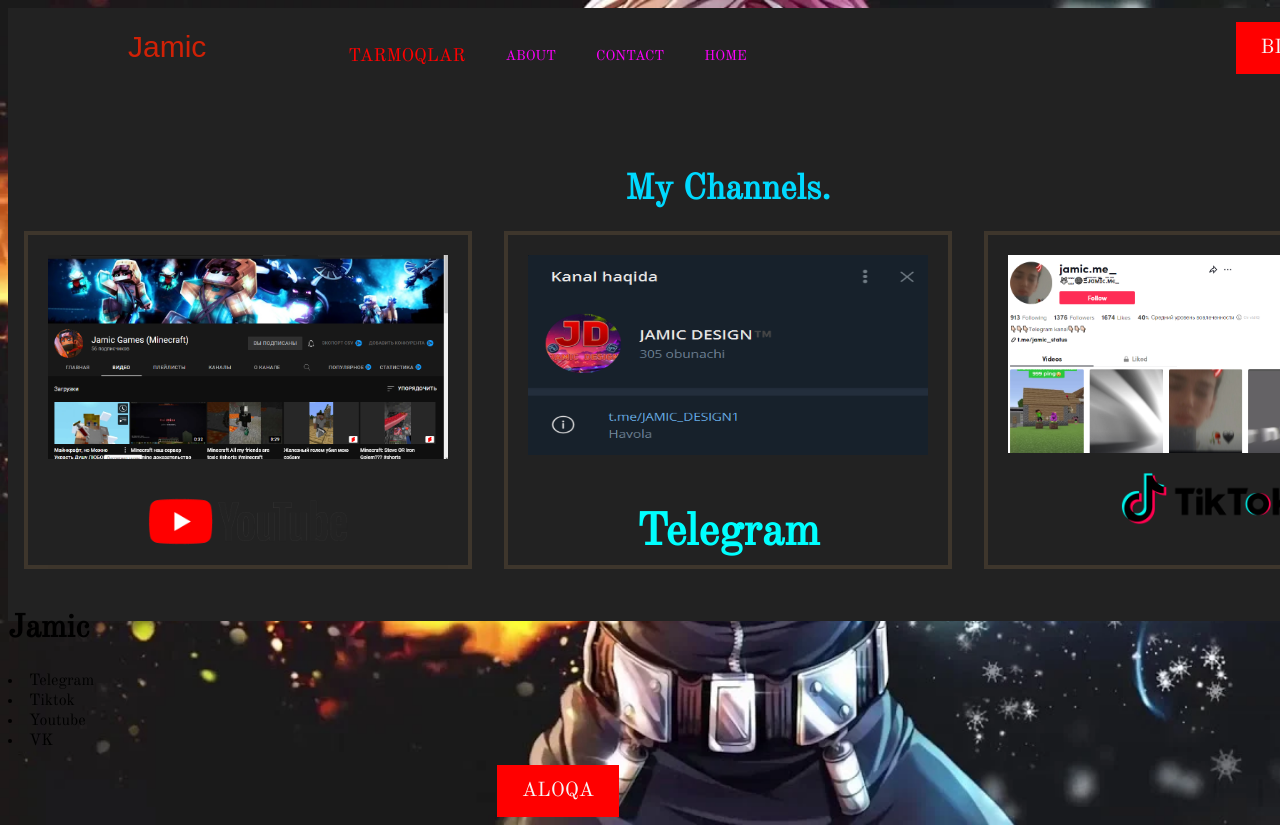
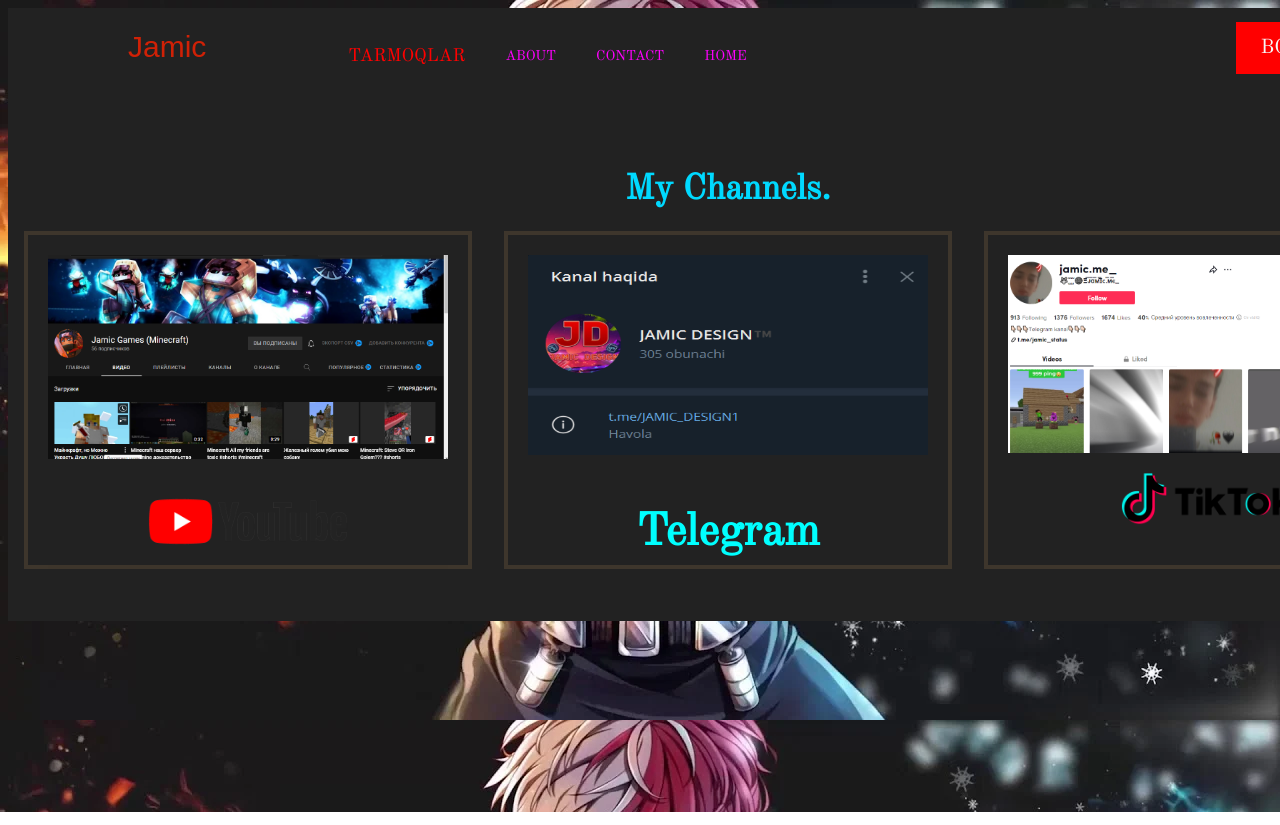
Before and after one commit to JamicDev/jamicsayt, a plain HTML site: page product/index.html in a window 1280 px wide. Shown: the top 825 px of the page. Drawn offline with nearby package versions, Linux system fonts and the light colour scheme; a web font is replaced by a local one.

Commit message:
Update index.html

```diff
--- a/product/index.html
+++ b/product/index.html
@@ -28,7 +28,7 @@
                     </ul>
                 </div>
                 <div class="btn">
-                    <button>birbalo</button>
+                    <button>Bosh sahifa</button>
                 </div>
             </div>
         </div>
@@ -49,20 +49,6 @@
         </div>
     </div>
        </div>
-    <div class="oxirgiqismi">
-        <div class="warp">
-            <h1>Jamic</h1>
-            <div class="ul">
-                <li>Telegram </li>
-                <li>Tiktok</li>
-                <li>Youtube</li>
-                <li>VK</li>
-            </div>
 
-        </div>
-        <div class="btn">
-            <button>aloqa</button>
-        </div>
-    </div>
     </body>
 </html>
```
